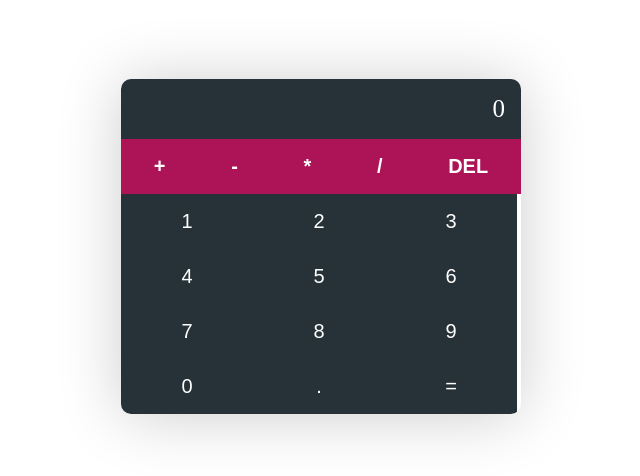
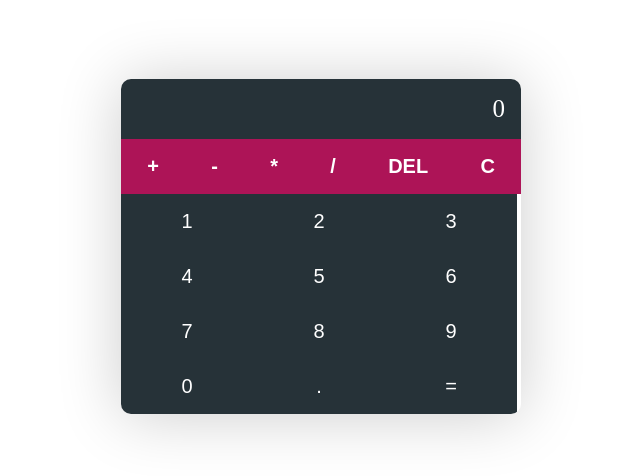
Before and after one commit to EgeKrts/React-Calculator, a React (Create React App) app: page / in a window 1280 px wide. Shown: the part 154-630 px from the top of the page, without its empty margins (319-959 px from the left). Built offline with nearby package versions, Linux system fonts and the light colour scheme.

Commit message:
Clear function is defined

```diff
--- a/src/App.js
+++ b/src/App.js
@@ -48,6 +48,12 @@ function App() {
     setCalc(value);
   };
 
+  const clear = () => {
+    const value = "";
+    setResult(value);
+    setCalc(value);
+  };
+
   return (
     <div className="App">
       <div className="calculator">
@@ -62,6 +68,7 @@ function App() {
           <button onClick={() => updateCalc("/")}>/</button>
 
           <button onClick={() => deleteLast()}>DEL</button>
+          <button onClick={() => clear()}>C</button>
         </div>
 
         <div className="numbers">
```
